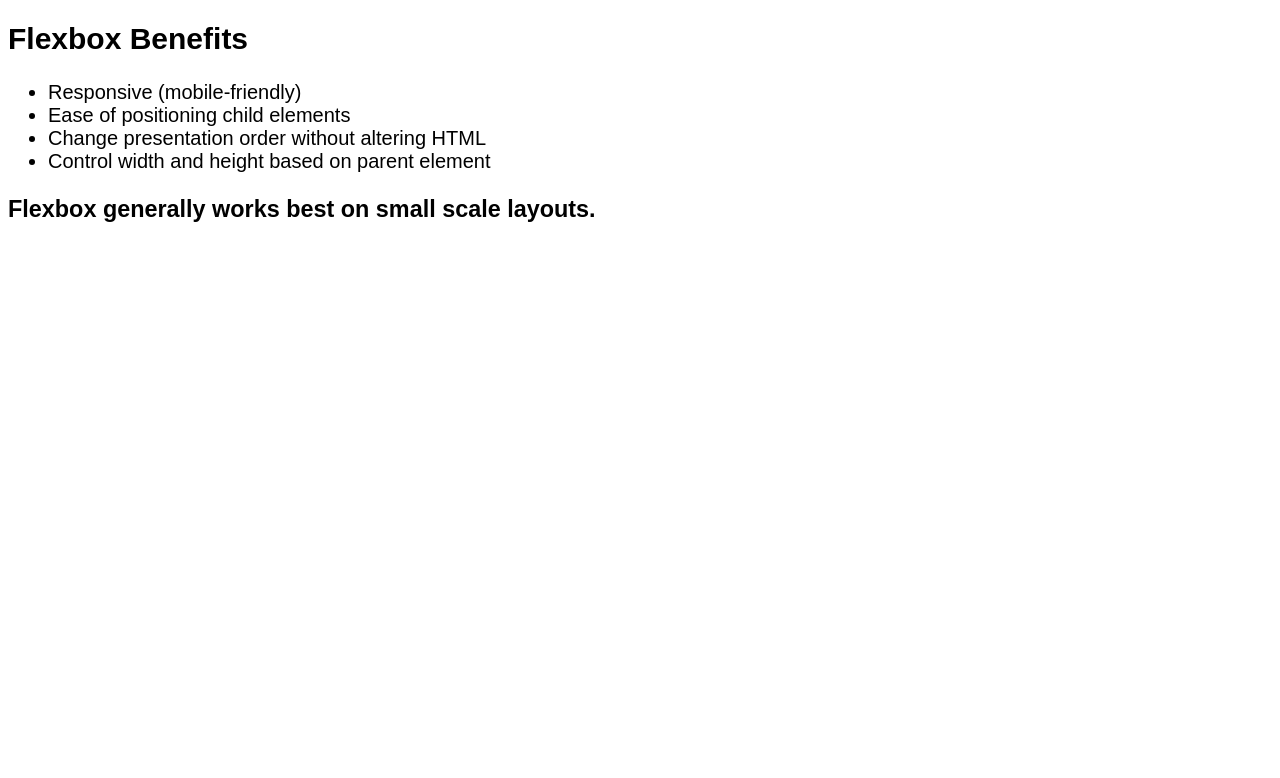
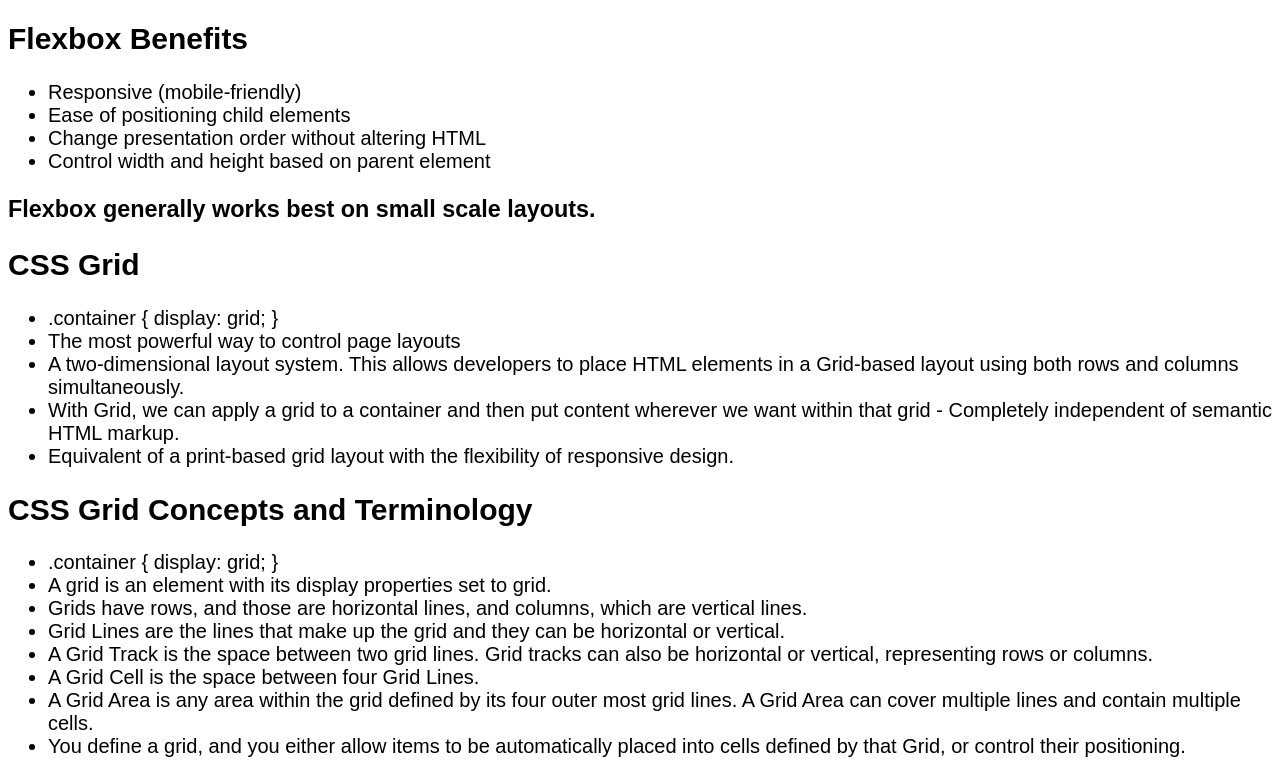
Before and after one commit to r-scott25/css-portfolio, a website: page Layouts/layouts.html in a window 1280 px wide. Shown: the part 1457-2235 px from the top of the page. Before the commit the page ends 1703 px from the top, so only its background shows below. Drawn offline with Linux system fonts and the light colour scheme.

Commit message:
CSS Grid

```diff
--- a/Layouts/layouts.html
+++ b/Layouts/layouts.html
@@ -105,6 +105,33 @@
 
   <h3>Flexbox generally works best on small scale layouts.</h3>
 
+  <h2>CSS Grid</h2>
+  <ul>
+    <li>
+      .container { display: grid; }
+    </li>
+    <li>The most powerful way to control page layouts</li>
+    <li>A two-dimensional layout system. This allows developers to place HTML elements in a Grid-based layout using both rows and columns simultaneously.</li>
+    <li>With Grid, we can apply a grid to a container and then put content wherever we want within that grid - Completely independent of semantic HTML markup.</li>
+    <li>Equivalent of a print-based grid layout with the flexibility of responsive design.</li>
+  </ul>
+
+  <h2>CSS Grid Concepts and Terminology</h2>
+  <ul>
+    <li>
+      .container { display: grid; }
+    </li>
+    <li>A grid is an element with its display properties set to grid.</li>
+    <li>Grids have rows, and those are horizontal lines, and columns, which are vertical lines.</li>
+    <li>Grid Lines are the lines that make up the grid and they can be horizontal or vertical.</li>
+    <li>A Grid Track is the space between two grid lines. Grid tracks can also be horizontal or vertical,
+        representing rows or columns.</li>
+    <li>A Grid Cell is the space between four Grid Lines.</li>
+    <li>A Grid Area is any area within the grid defined by its four outer most grid lines.
+        A Grid Area can cover multiple lines and contain multiple cells.</li>
+    <li>You define a grid, and you either allow items to be automatically placed into cells defined by that Grid, or control their positioning.</li>
+  </ul>
+
 
 
 
```
